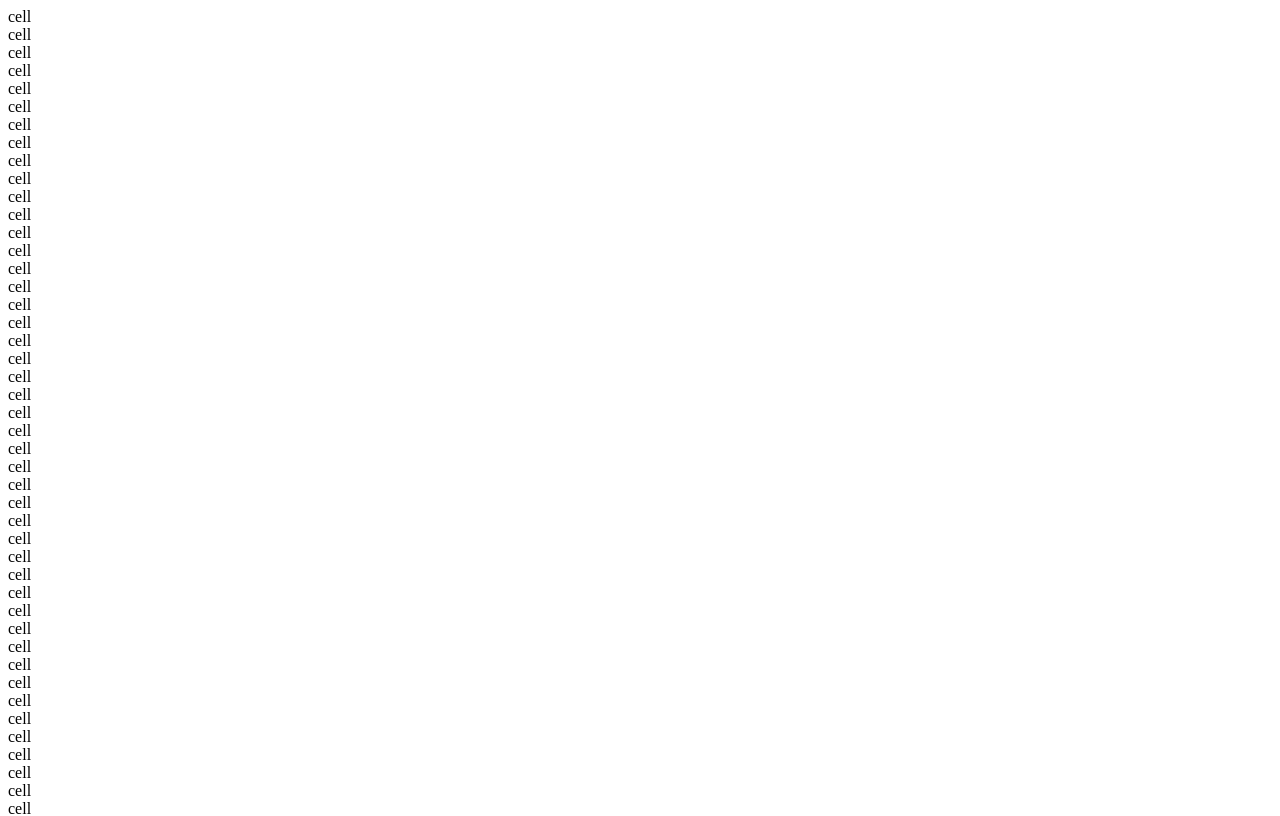
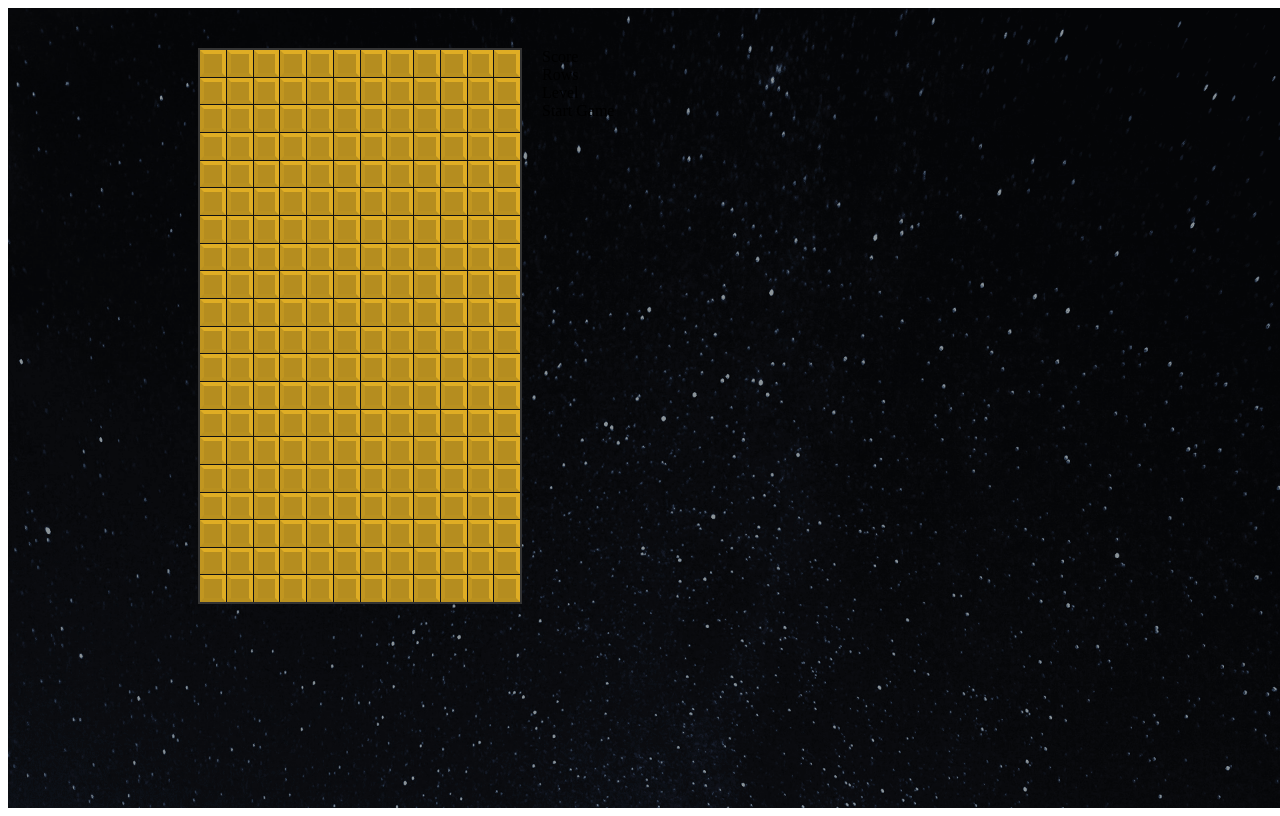
Before and after one commit to nurgnc/Tetris-ReactJS, a React (Create React App) app: page / in a window 1280 px wide. Shown: the top 816 px of the page. Built offline with nearby package versions, Linux system fonts and the light colour scheme.

Commit message:
created styles

```diff
--- a/src/components/Cell.js
+++ b/src/components/Cell.js
@@ -1,7 +1,10 @@
 import React from 'react'
+import { StyledCell } from './styles/StyledCell';
+import {TETROMINOS} from '../tetraminos'
 
 const Cell = ({ type }) => (
-    <div>cell</div>
+    <StyledCell type={'L'} color={TETROMINOS['L'].color} />
+
 )
 
 export default Cell
--- a/src/components/Stage.js
+++ b/src/components/Stage.js
@@ -1,12 +1,15 @@
 import React from 'react';
+
+import { StyledStage } from './styles/StyledStage';
+
 import Cell from './Cell';
 
 const Stage = ({stage}) => (
-    <div>
+    <StyledStage width={stage[0].length} height={stage.length}>
         {
             stage.map(row => row.map((cell, x) =><Cell key={x} type={cell[0]} />))
         }
-    </div>
+    </StyledStage>
 )
 
 export default Stage;
--- a/src/components/Tetris.js
+++ b/src/components/Tetris.js
@@ -1,5 +1,6 @@
 import React from 'react';
-import {createStage} from '../gameHelpers'
+import { createStage } from '../gameHelpers'
+import {StyledTetrisWrapper, StyledTetris} from './styles/StyledTetris'
 
 //components
 import Stage from './Stage';
@@ -7,18 +8,20 @@
 import StartButton from './StartButton';
 
 const Tetris = () => {
-    return(
-        <div>
+    return (
+        <StyledTetrisWrapper>
+            <StyledTetris>
                 <Stage stage={createStage()} />
                 <aside>
                     <div>
-                    <Display text="Score"/>
-                    <Display text="Rows"/>
-                    <Display text="Level"/>
+                        <Display text="Score" />
+                        <Display text="Rows" />
+                        <Display text="Level" />
                     </div>
                     <StartButton />
                 </aside>
-        </div>
+            </StyledTetris>
+        </StyledTetrisWrapper>
     )
 }
 
--- /dev/null
+++ b/src/components/styles/StyledCell.jsx
@@ -0,0 +1,11 @@
+import styled from 'styled-components';
+
+export const StyledCell = styled.div`
+    width: auto;
+    background: rgba(${props => props.color}, 0.8);
+    border: ${props => (props.type === 0 ? '0px solid' : '4px solid')};
+    border-bottom-color: rgba(${props => props.color}, 0.1);
+    border-right-color: rgba(${props => props.color}, 1);
+    border-top-color: rgba(${props => props.color}, 1);
+    border-left-color: rgba(${props => props.color}, 0.3);
+`
--- /dev/null
+++ b/src/components/styles/StyledStage.js
@@ -0,0 +1,15 @@
+import styled from 'styled-components'
+
+export const StyledStage = styled.div`
+    display: grid;
+    grid-template-rows: repeat(
+        ${props => props.height},
+        calc(25vw / ${props => props.width})
+    );
+    grid-template-columns: repeat(${props => props.width}, 1fr);
+    grid-gap: 1px;
+    border: 2px solid #333;
+    width: 100%;
+    max-width: 25vw;
+    background: #111;
+`;
--- /dev/null
+++ b/src/components/styles/StyledTetris.js
@@ -0,0 +1,26 @@
+import styled from 'styled-components'
+
+import bgImage from '../../img/bg.png';
+
+export const StyledTetrisWrapper = styled.div`
+    width: 100vw;
+    height: 100vh;
+    background: url(${bgImage}) #000;
+    background-size: cover;
+    overflow: hidden;
+`
+
+export const StyledTetris = styled.div`
+    display: flex;
+    align-items: flex-start;
+    padding: 40px;
+    margin: 0 auto;
+    max-width: 900px;
+
+    aside {
+        width: 100%;
+        max-width:200px;
+        display: block;
+        padding: 0 20px;
+    }
+`
--- /dev/null
+++ b/src/index.css
@@ -0,0 +1,8 @@
+body {
+    margin: 0;
+}
+
+@font-face {
+    font-family: 'Pixel';
+    src: url('font/Pixel-LCD-7.woff') format('woff');
+}
```
Also changed, not shown: src/components/styles/StyledDisplay.js (added, +14 -0 lines). Lines whose indentation alone changed are shown as unchanged.
